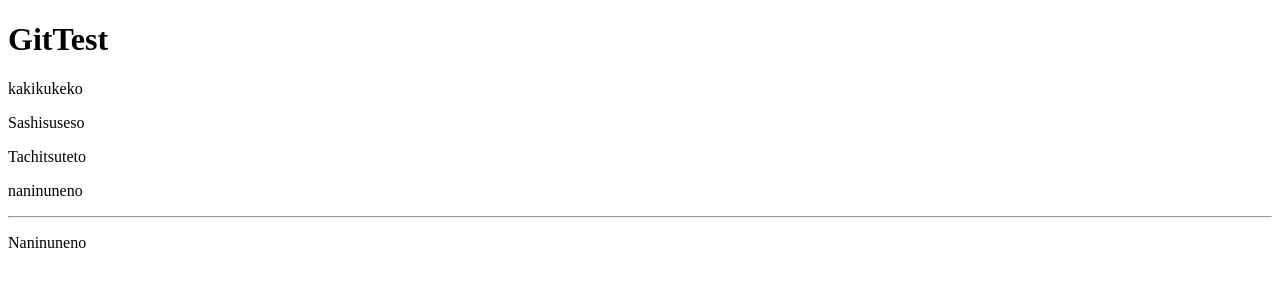
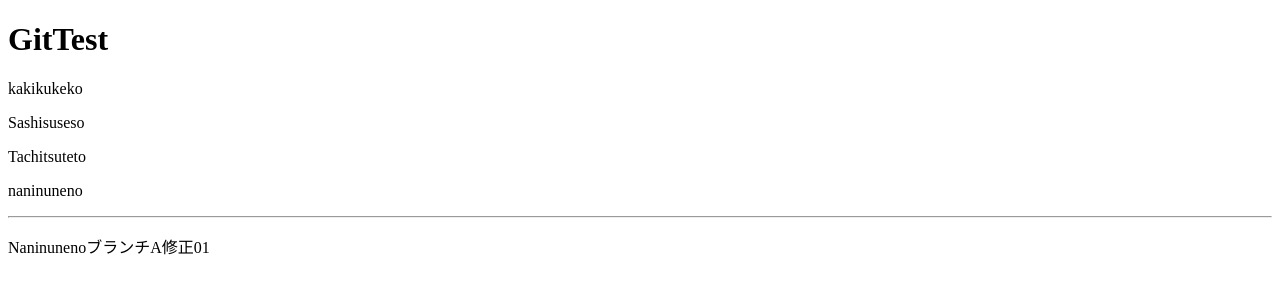
Before and after one commit to zd2c08/firstTest, a plain HTML site: page index.html in a window 1280 px wide. Drawn offline with Linux system fonts and the light colour scheme.

Commit message:
ブランチA修正01

```diff
--- a/index.html
+++ b/index.html
@@ -11,6 +11,6 @@
 	<p id="aaa">Tachitsuteto</p>
 	<p id="aaa">naninuneno</p>
 	<hr>
-	<p>Naninuneno</p>
+	<p>NaninunenoブランチA修正01</p>
 </body>
 </html>
```
